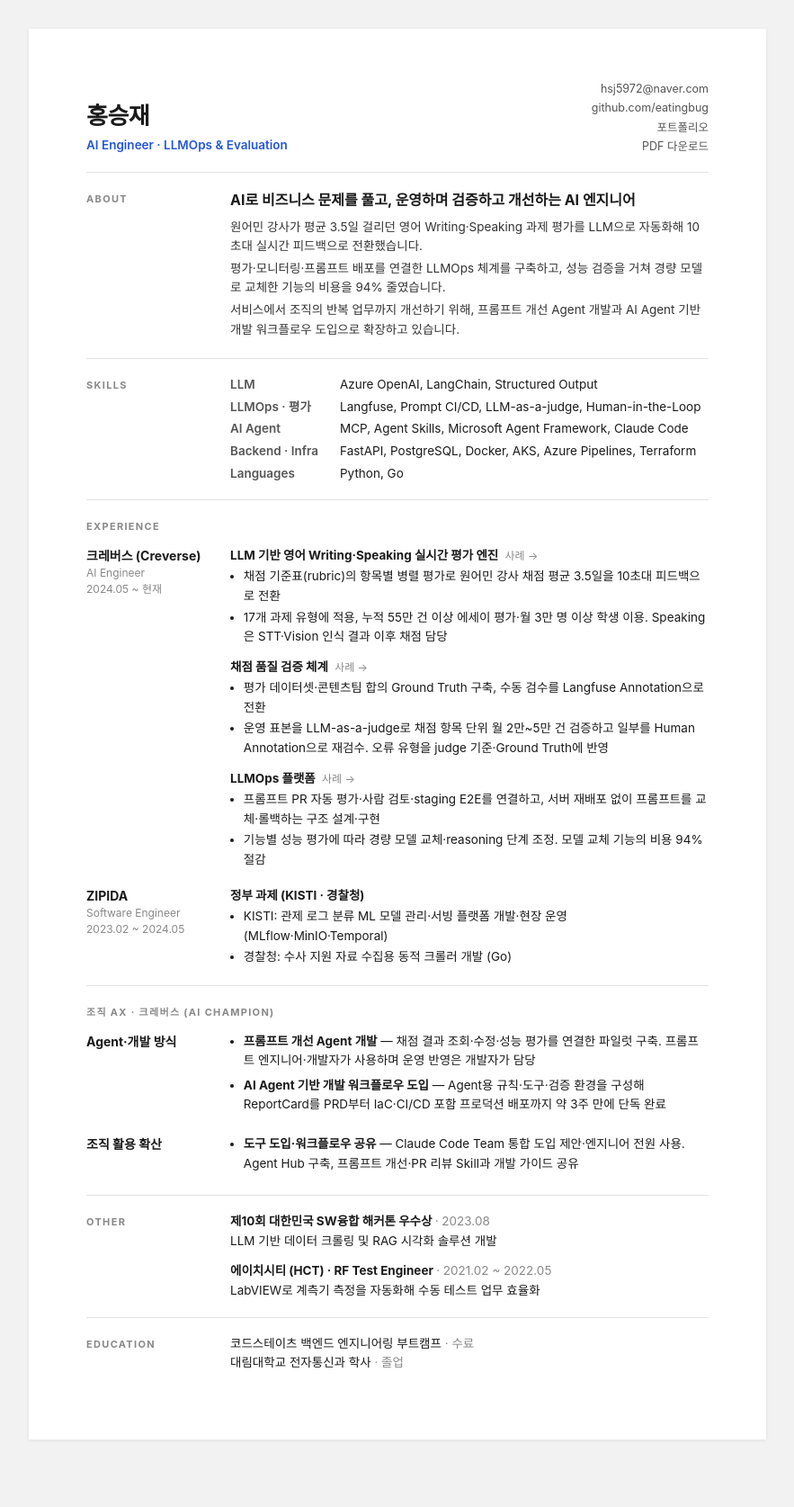
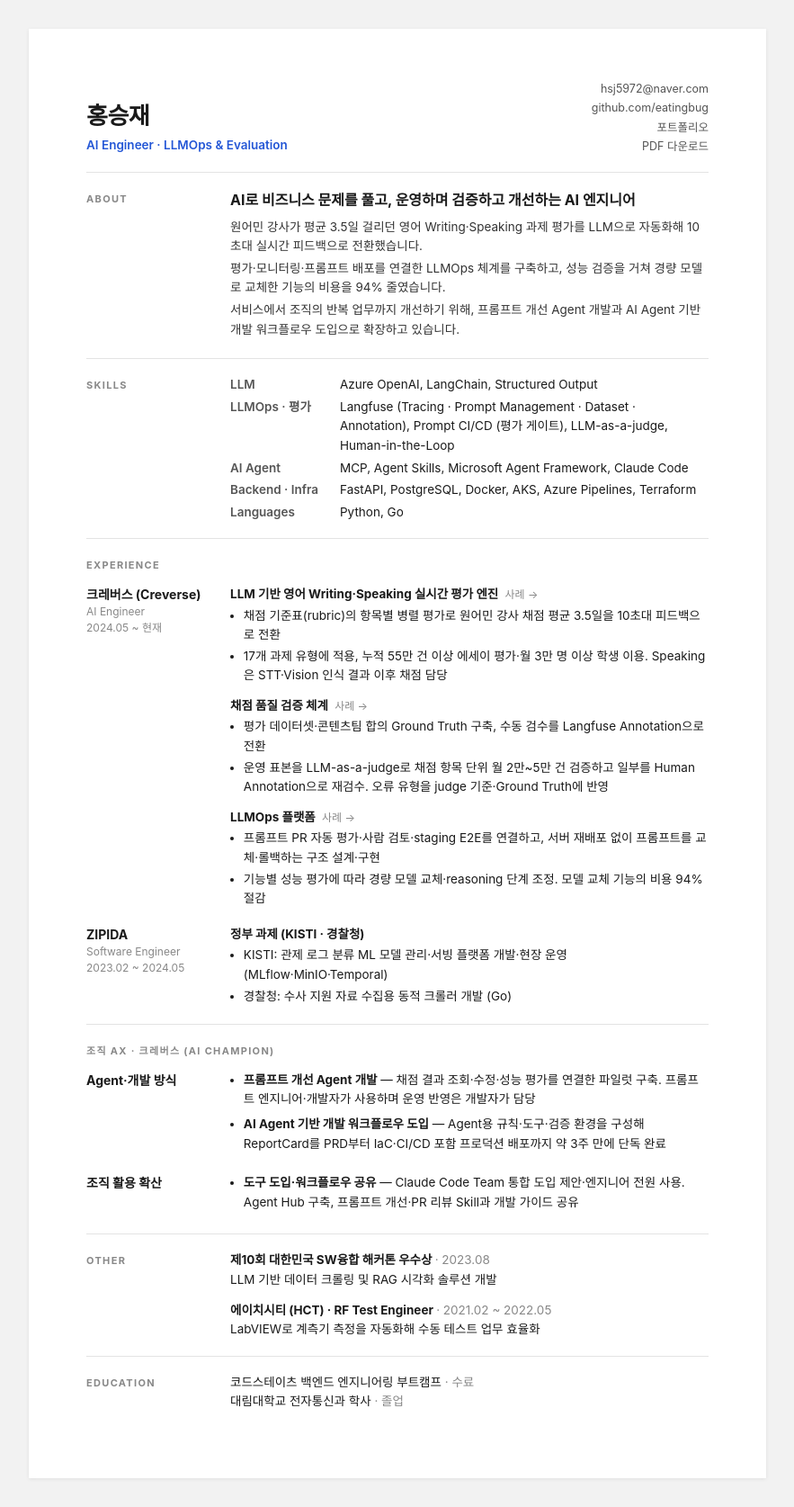
Before and after one commit to eatingbug/resume, a Jekyll site: the page built from index.html, in a window 1280 px wide. Shown: the whole page at 90% size, without its empty margins (198-1081 px from the left). Built offline with Jekyll 4.4.1, drawn with Linux system fonts in a browser that asks for light colours; some web fonts are replaced; before the commit the page ends 1632 px from its top, so only the background shows below that.

Commit message:
Restore Langfuse capabilities and evaluation gate in skills

```diff
--- a/_data/resume.yml
+++ b/_data/resume.yml
@@ -21,7 +21,7 @@
   - category: LLM
     items: Azure OpenAI, LangChain, Structured Output
   - category: LLMOps · 평가
-    items: Langfuse, Prompt CI/CD, LLM-as-a-judge, Human-in-the-Loop
+    items: Langfuse (Tracing · Prompt Management · Dataset · Annotation), Prompt CI/CD (평가 게이트), LLM-as-a-judge, Human-in-the-Loop
   - category: AI Agent
     items: MCP, Agent Skills, Microsoft Agent Framework, Claude Code
   - category: Backend · Infra
```
